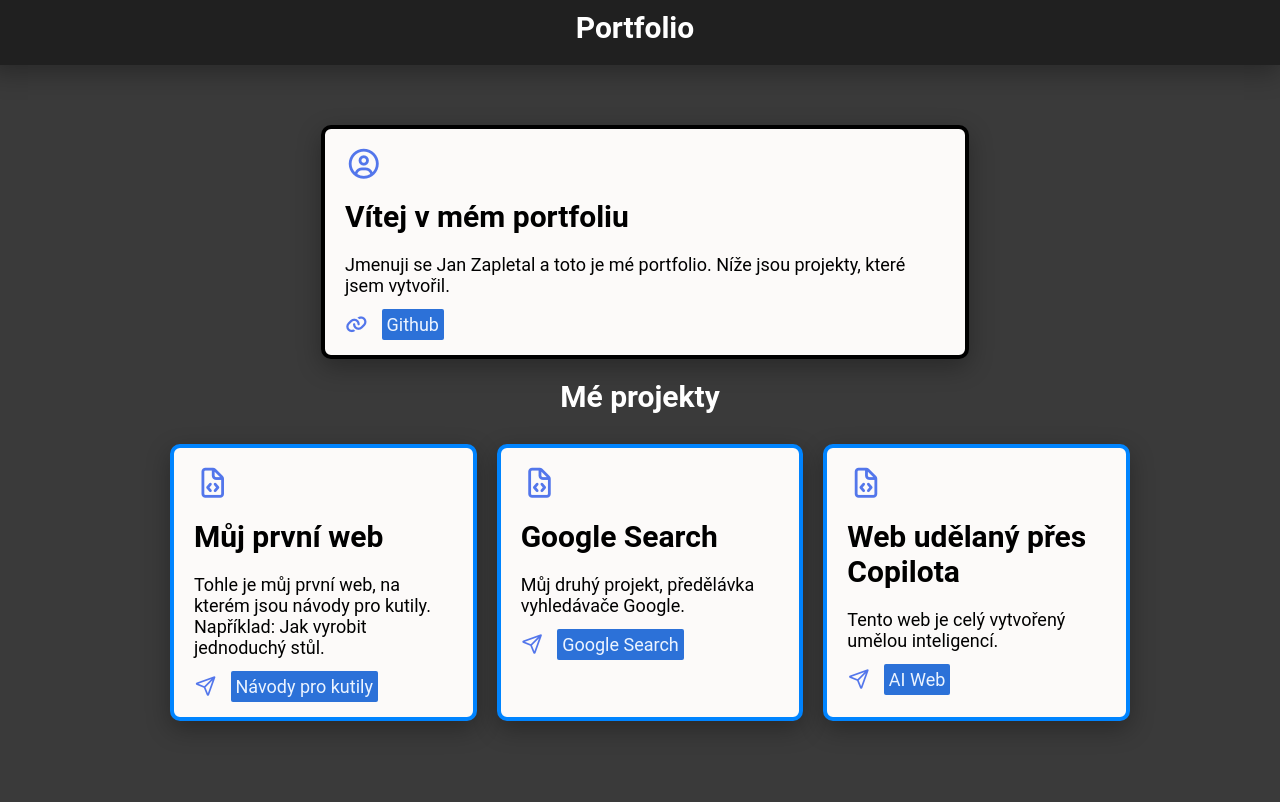
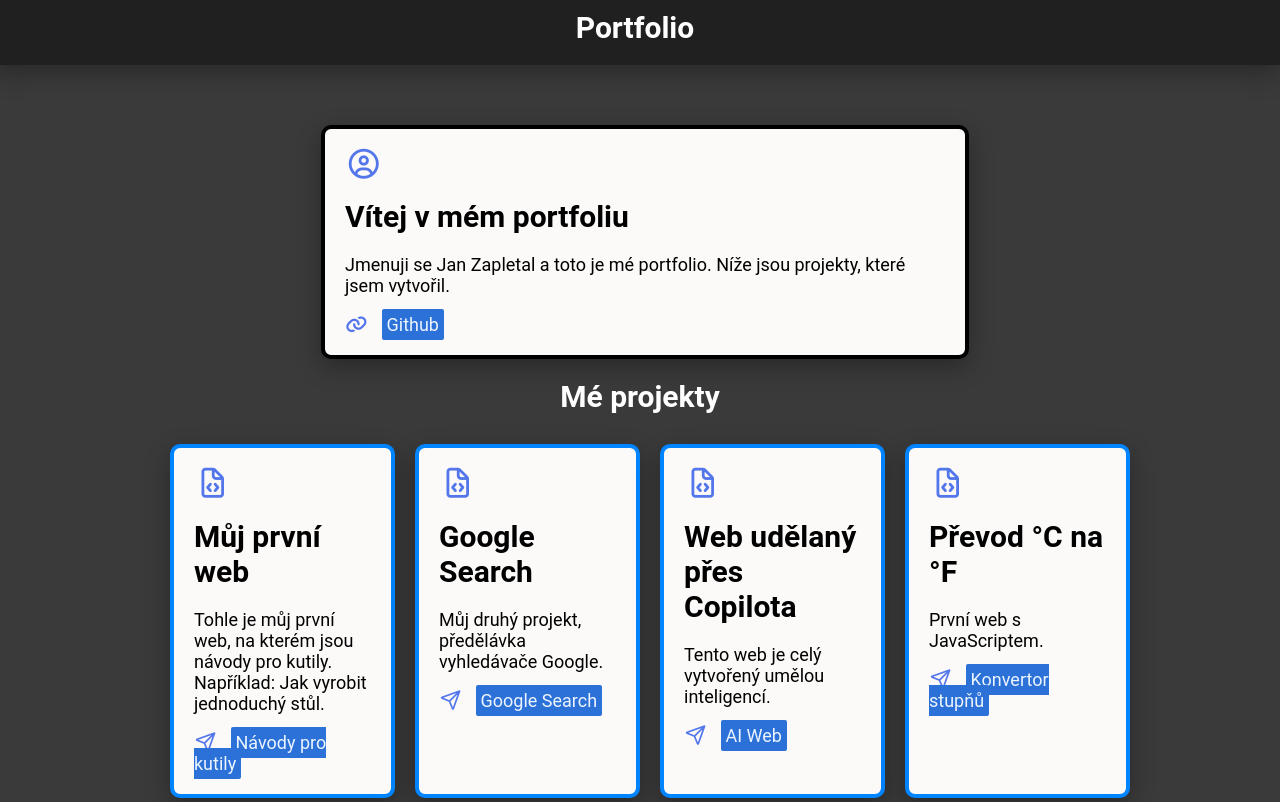
Before and after one commit to zapletaljan/zapletaljan.github.io, a plain HTML site: page index.html in a window 1280 px wide. Shown: the top 802 px of the page. Drawn offline with Linux system fonts and the light colour scheme.

Commit message:
added a new web

```diff
--- a/index.html
+++ b/index.html
@@ -48,6 +48,13 @@
             <i class="fa-regular fa-paper-plane" style="font-size: 18px;"></i>
             <a href="https://zapletaljan.github.io/Kvantove-pocitace/index.html" class="btn">AI Web</a>
         </div>
+        <div class="container2">
+            <i class="fa-regular fa-file-code"></i>
+            <h1>Převod °C na °F</h1>
+            <p>První web s JavaScriptem.</p>
+            <i class="fa-regular fa-paper-plane" style="font-size: 18px;"></i>
+            <a href="https://zapletaljan.github.io/Temperature-convertor/" class="btn">Konvertor stupňů</a>
+        </div>
     </div>
     <footer>
         <a href="https://validator.w3.org/nu/?doc=https%3A%2F%2Fzapletaljan.github.io%2Findex.html">
```
